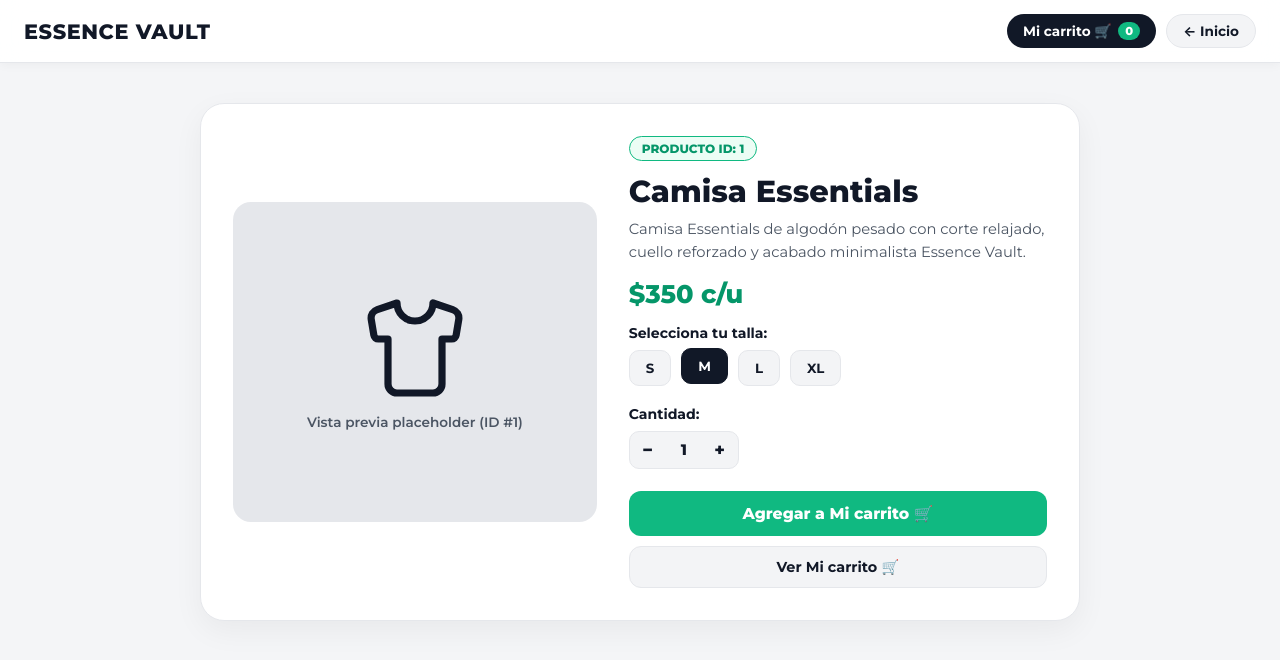
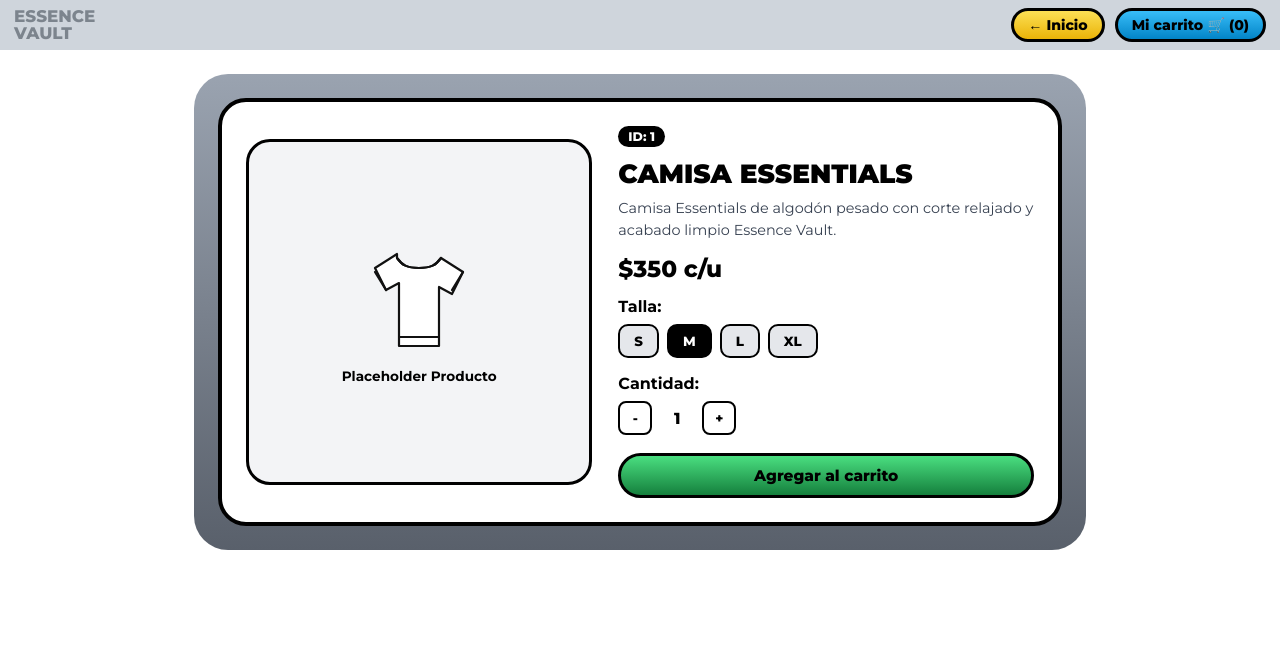
Before and after one commit to EssenceVault/EssenceVault, a plain HTML site: page producto.html in a window 1280 px wide. Drawn offline with Linux system fonts and the light colour scheme.

Commit message:
producto.html

```diff
--- a/producto.html
+++ b/producto.html
@@ -4,315 +4,228 @@
   <meta charset="UTF-8" />
   <meta name="viewport" content="width=device-width, initial-scale=1.0" />
   <title>Camisa Essentials — Essence Vault</title>
+  <link rel="preconnect" href="https://fonts.googleapis.com" />
+  <link rel="preconnect" href="https://fonts.gstatic.com" crossorigin />
+  <link href="https://fonts.googleapis.com/css2?family=Montserrat:wght@400;500;600;700;800;900&display=swap" rel="stylesheet" />
   <style>
-    @import url('https://fonts.googleapis.com/css2?family=Montserrat:wght@400;500;600;700;800;900&display=swap');
-
     * {
       box-sizing: border-box;
       margin: 0;
       padding: 0;
-      font-family: "Montserrat", system-ui, -apple-system, BlinkMacSystemFont, "Segoe UI", Roboto, sans-serif;
+      font-family: "Montserrat", sans-serif;
     }
 
     body {
-      background-color: #f4f5f7;
-      color: #111827;
+      background-color: #ffffff;
+      color: #000000;
       min-height: 100vh;
+      animation: fadeInPage 0.35s ease;
     }
 
-    .fade-up {
-      opacity: 0;
-      transform: translateY(18px);
-      transition: opacity 0.55s cubic-bezier(0.22, 1, 0.36, 1),
-                  transform 0.55s cubic-bezier(0.22, 1, 0.36, 1);
-    }
-
-    .fade-up.visible {
-      opacity: 1;
-      transform: translateY(0);
+    @keyframes fadeInPage {
+      from { opacity: 0.3; }
+      to { opacity: 1; }
     }
 
     .topbar {
-      background-color: rgba(255, 255, 255, 0.92);
-      backdrop-filter: blur(12px);
-      border-bottom: 1px solid #e5e7eb;
-      padding: 14px 24px;
+      background-color: #cfd5dc;
+      padding: 8px 14px;
       display: flex;
       align-items: center;
       justify-content: space-between;
       gap: 12px;
-      box-shadow: 0 2px 10px rgba(0, 0, 0, 0.04);
+      flex-wrap: wrap;
     }
 
     .brand {
-      color: #111827;
-      font-size: 1.3rem;
+      color: #7c848d;
+      font-size: 1.05rem;
       font-weight: 800;
-      letter-spacing: 0.6px;
-      text-transform: uppercase;
+      line-height: 1;
       text-decoration: none;
     }
 
-    .nav-actions {
+    .nav-group {
       display: flex;
       align-items: center;
       gap: 10px;
     }
 
-    .back-btn {
-      background-color: #f3f4f6;
-      color: #111827;
-      border: 1px solid #e5e7eb;
+    .orders-top-btn {
+      background: linear-gradient(180deg, #fce055 0%, #eab308 100%);
+      color: #000000;
+      border: 3px solid #000000;
       border-radius: 999px;
-      padding: 8px 16px;
+      padding: 5px 14px;
+      font-size: 0.88rem;
+      font-weight: 800;
       text-decoration: none;
-      font-weight: 700;
-      font-size: 0.85rem;
-      transition: border-color 0.2s ease, transform 0.18s ease;
     }
 
-    .back-btn:hover {
-      border-color: #10b981;
-      transform: translateX(-2px);
-    }
-
-    .cart-btn {
-      background-color: #111827;
-      color: #ffffff;
+    .cart-top-btn {
+      background: linear-gradient(180deg, #38bdf8 0%, #0284c7 100%);
+      color: #000000;
+      border: 3px solid #000000;
       border-radius: 999px;
-      padding: 8px 16px;
+      padding: 5px 14px;
+      font-size: 0.88rem;
+      font-weight: 800;
       text-decoration: none;
-      font-weight: 700;
-      font-size: 0.85rem;
-      display: flex;
-      align-items: center;
-      gap: 7px;
-      transition: background-color 0.2s ease, transform 0.18s ease;
-    }
-
-    .cart-btn:hover {
-      background-color: #1f2937;
-      transform: translateY(-1px);
-    }
-
-    .cart-count {
-      background-color: #10b981;
-      color: #ffffff;
-      font-size: 0.72rem;
-      font-weight: 800;
-      padding: 2px 7px;
-      border-radius: 999px;
     }
 
     .container {
       max-width: 920px;
-      margin: 40px auto;
-      padding: 0 20px;
+      margin: 24px auto;
+      padding: 0 14px 48px;
     }
 
-    .product-panel {
-      background-color: #ffffff;
-      border: 1px solid #e5e7eb;
-      border-radius: 24px;
-      padding: 32px;
-      display: grid;
-      grid-template-columns: 1fr 1.15fr;
-      gap: 32px;
-      align-items: center;
-      box-shadow: 0 10px 30px rgba(0, 0, 0, 0.05);
+    .panel {
+      background: linear-gradient(180deg, #9aa3b0 0%, #59606b 100%);
+      border-radius: 34px;
+      padding: 24px;
     }
 
-    .image-placeholder {
-      background-color: #e5e7eb;
-      border-radius: 18px;
-      height: 320px;
+    .product-box {
+      background-color: #ffffff;
+      border: 4px solid #000000;
+      border-radius: 28px;
+      padding: 24px;
+      display: grid;
+      grid-template-columns: 1fr 1.2fr;
+      gap: 26px;
+      align-items: center;
+    }
+
+    .shirt-preview {
+      background-color: #f3f4f6;
+      border: 3px solid #000000;
+      border-radius: 24px;
+      aspect-ratio: 1 / 1;
       display: flex;
       flex-direction: column;
       align-items: center;
       justify-content: center;
-      gap: 12px;
-      color: #4b5563;
+      gap: 8px;
       font-size: 0.85rem;
-      font-weight: 600;
+      font-weight: 700;
     }
 
-    .image-placeholder svg {
-      transition: transform 0.3s ease;
-    }
-
-    .image-placeholder:hover svg {
-      transform: scale(1.06);
-    }
-
-    .id-badge {
+    .id-tag {
       display: inline-block;
-      background-color: #ecfdf5;
-      border: 1px solid #10b981;
-      color: #059669;
-      padding: 4px 12px;
+      background-color: #000000;
+      color: #ffffff;
+      font-size: 0.78rem;
+      font-weight: 800;
+      padding: 3px 10px;
       border-radius: 999px;
-      font-size: 0.75rem;
-      font-weight: 800;
-      margin-bottom: 12px;
+      margin-bottom: 10px;
     }
 
     .details h1 {
-      font-size: 1.9rem;
-      font-weight: 800;
+      font-size: 1.65rem;
+      font-weight: 900;
+      text-transform: uppercase;
       margin-bottom: 8px;
-      color: #111827;
     }
 
     .details p {
-      color: #4b5563;
-      font-size: 0.92rem;
-      line-height: 1.55;
+      font-size: 0.9rem;
+      color: #374151;
+      line-height: 1.5;
     }
 
     .price {
-      font-size: 1.6rem;
+      font-size: 1.45rem;
       font-weight: 800;
-      color: #059669;
       margin: 14px 0;
     }
 
     .sizes {
       display: flex;
-      gap: 10px;
-      margin: 8px 0 18px;
+      gap: 8px;
+      margin: 8px 0 16px;
     }
 
     .size-btn {
-      background-color: #f3f4f6;
-      color: #111827;
-      border: 1.5px solid #e5e7eb;
+      background-color: #e5e7eb;
+      color: #000000;
+      border: 2.5px solid #000000;
       border-radius: 10px;
-      padding: 9px 16px;
-      font-weight: 700;
+      padding: 7px 14px;
+      font-weight: 800;
       cursor: pointer;
-      transition: all 0.18s ease;
-    }
-
-    .size-btn:hover {
-      border-color: #111827;
     }
 
     .size-btn.active {
-      background-color: #111827;
+      background-color: #000000;
       color: #ffffff;
-      border-color: #111827;
-      transform: translateY(-2px);
     }
 
     .qty-row {
       display: flex;
       align-items: center;
-      gap: 12px;
-      margin: 8px 0 22px;
-    }
-
-    .qty-box {
-      display: inline-flex;
-      align-items: center;
-      background-color: #f3f4f6;
-      border: 1.5px solid #e5e7eb;
-      border-radius: 10px;
-      overflow: hidden;
+      gap: 10px;
+      margin: 8px 0 18px;
     }
 
     .qty-btn {
-      background: none;
-      border: none;
-      width: 36px;
-      height: 36px;
-      font-size: 1.1rem;
+      width: 34px;
+      height: 34px;
+      border: 2.5px solid #000000;
+      border-radius: 8px;
+      background-color: #ffffff;
       font-weight: 800;
       cursor: pointer;
-      color: #111827;
     }
 
-    .qty-btn:hover {
-      background-color: #e5e7eb;
-    }
-
-    .qty-val {
-      min-width: 36px;
+    .qty-num {
+      min-width: 30px;
       text-align: center;
       font-weight: 800;
-      font-size: 0.95rem;
-    }
-
-    .btn-group {
-      display: flex;
-      flex-direction: column;
-      gap: 10px;
     }
 
     .add-btn {
       width: 100%;
-      background-color: #10b981;
-      color: #ffffff;
-      border: none;
-      border-radius: 12px;
-      padding: 13px 18px;
-      font-size: 0.98rem;
+      background: linear-gradient(180deg, #4ade80 0%, #15803d 100%);
+      color: #000000;
+      border: 3px solid #000000;
+      border-radius: 999px;
+      padding: 10px 16px;
+      font-size: 0.96rem;
       font-weight: 800;
       cursor: pointer;
-      transition: background-color 0.2s ease, transform 0.18s ease, box-shadow 0.2s ease;
+      transition: transform 0.15s ease;
     }
 
     .add-btn:hover {
-      background-color: #059669;
-      transform: translateY(-2px);
-      box-shadow: 0 8px 20px rgba(16, 185, 129, 0.3);
+      transform: translateY(-1px);
     }
 
-    .go-cart-link {
-      display: block;
-      text-align: center;
-      width: 100%;
-      background-color: #f3f4f6;
-      color: #111827;
-      border: 1.5px solid #e5e7eb;
-      border-radius: 12px;
-      padding: 11px 18px;
-      font-size: 0.9rem;
-      font-weight: 700;
-      text-decoration: none;
-      transition: border-color 0.2s ease;
-    }
-
-    .go-cart-link:hover {
-      border-color: #111827;
-    }
-
-    .toast-msg {
+    .toast {
       position: fixed;
-      bottom: 22px;
+      bottom: 18px;
       left: 50%;
-      transform: translate(-50%, 24px);
-      background-color: #111827;
+      transform: translate(-50%, 16px);
+      background-color: #000000;
       color: #ffffff;
+      border: 2px solid #4ade80;
       border-radius: 999px;
-      padding: 11px 22px;
-      font-size: 0.88rem;
+      padding: 10px 20px;
+      font-size: 0.86rem;
       font-weight: 700;
       opacity: 0;
       pointer-events: none;
-      z-index: 100;
-      box-shadow: 0 12px 28px rgba(0, 0, 0, 0.25);
-      transition: opacity 0.28s ease, transform 0.28s cubic-bezier(0.22, 1, 0.36, 1);
+      transition: opacity 0.25s ease, transform 0.25s ease;
     }
 
-    .toast-msg.open {
+    .toast.show {
       opacity: 1;
       transform: translate(-50%, 0);
     }
 
     @media (max-width: 680px) {
-      .product-panel {
+      .product-box {
         grid-template-columns: 1fr;
-        padding: 22px;
       }
     }
   </style>
@@ -320,76 +233,68 @@
 <body>
 
   <header class="topbar">
-    <a href="index.html" class="brand">Essence Vault</a>
-    <div class="nav-actions">
-      <a href="carrito.html" class="cart-btn">
-        Mi carrito 🛒
-        <span id="cartBadge" class="cart-count">0</span>
-      </a>
-      <a href="index.html" class="back-btn">&larr; Inicio</a>
+    <a href="index.html" class="brand">ESSENCE<br />VAULT</a>
+    <div class="nav-group">
+      <a href="index.html" class="orders-top-btn">&larr; Inicio</a>
+      <a href="carrito.html" class="cart-top-btn">Mi carrito 🛒 (<span id="cartCount">0</span>)</a>
     </div>
   </header>
 
-  <main class="container fade-up">
-    <div id="productContainer" class="product-panel"></div>
+  <main class="container">
+    <div class="panel">
+      <div id="productContent" class="product-box"></div>
+    </div>
   </main>
 
-  <div id="toastMsg" class="toast-msg">Agregado a Mi carrito</div>
+  <div id="toast" class="toast">Agregado al carrito</div>
 
   <script>
     const catalog = {
       1: {
         id: 1,
-        name: "Camisa Essentials",
+        name: "CAMISA ESSENTIALS",
         price: 350,
-        priceLabel: "$350 c/u",
-        description:
-          "Camisa Essentials de algodón pesado con corte relajado, cuello reforzado y acabado minimalista Essence Vault."
+        description: "Camisa Essentials de algodón pesado con corte relajado y acabado limpio Essence Vault."
       }
     };
 
     const params = new URLSearchParams(window.location.search);
-    const productId = Number(params.get("id")) || 1;
-    const product = catalog[productId];
-    const container = document.getElementById("productContainer");
-    const toastMsg = document.getElementById("toastMsg");
-    const cartBadge = document.getElementById("cartBadge");
+    const id = Number(params.get("id")) || 1;
+    const item = catalog[id];
+    const productContent = document.getElementById("productContent");
+    const cartCountEl = document.getElementById("cartCount");
+    const toast = document.getElementById("toast");
 
-    let selectedSize = "M";
-    let quantity = 1;
+    let size = "M";
+    let qty = 1;
 
-    function refreshCartBadge() {
+    function updateBadge() {
       const cart = JSON.parse(localStorage.getItem("essence_cart") || "[]");
-      const totalQty = cart.reduce((sum, item) => sum + (item.qty || 1), 0);
-      cartBadge.textContent = totalQty;
+      cartCountEl.textContent = cart.reduce((s, x) => s + (x.qty || 1), 0);
     }
 
-    if (!product) {
-      container.innerHTML = `
-        <div style="grid-column: 1 / -1;">
-          <h1>Producto no encontrado (id=${productId})</h1>
-          <p style="margin-top: 8px;">Placeholder reservado para futuros lanzamientos.</p>
+    if (!item) {
+      productContent.innerHTML = `<div><h1>Producto no encontrado (id=${id})</h1></div>`;
+    } else {
+      productContent.innerHTML = `
+        <div class="shirt-preview">
+          <svg width="120" height="120" viewBox="0 0 120 120" fill="none" stroke="#111111" stroke-width="2.2" stroke-linecap="round" stroke-linejoin="round">
+            <path d="M38 18c5 7 10 10 22 10s17-3 22-10l22 14-11 22-13-7v59H40V43l-13 7-11-22 22-14z" fill="#ffffff"/>
+            <path d="M38 18c5 7 10 10 22 10s17-3 22-10" />
+            <path d="M16 32l11 18" />
+            <path d="M104 32L93 50" />
+            <path d="M40 97h40" />
+          </svg>
+          <span>Placeholder Producto</span>
         </div>
-      `;
-    } else {
-      document.title = `${product.name} — Essence Vault`;
-
-      container.innerHTML = `
-        <div class="image-placeholder">
-          <svg width="108" height="108" viewBox="0 0 24 24" fill="none" stroke="#111827" stroke-width="1.6" stroke-linecap="round" stroke-linejoin="round">
-            <path d="M20.38 3.46 16 2a4 4 0 0 1-8 0L3.62 3.46a2 2 0 0 0-1.34 2.23l.58 3.47a1 1 0 0 0 .99.84H6v10c0 1.1.9 2 2 2h8a2 2 0 0 0 2-2V10h2.15a1 1 0 0 0 .99-.84l.58-3.47a2 2 0 0 0-1.34-2.23z"/>
-          </svg>
-          <span>Vista previa placeholder (ID #${product.id})</span>
-        </div>
-
         <div class="details">
-          <span class="id-badge">PRODUCTO ID: ${product.id}</span>
-          <h1>${product.name}</h1>
-          <p>${product.description}</p>
-          <div class="price">${product.priceLabel}</div>
+          <span class="id-tag">ID: ${item.id}</span>
+          <h1>${item.name}</h1>
+          <p>${item.description}</p>
+          <div class="price">$${item.price} c/u</div>
 
           <div>
-            <strong style="font-size: 0.88rem;">Selecciona tu talla:</strong>
+            <strong>Talla:</strong>
             <div class="sizes">
               <button type="button" class="size-btn" data-size="S">S</button>
               <button type="button" class="size-btn active" data-size="M">M</button>
@@ -399,79 +304,56 @@
           </div>
 
           <div>
-            <strong style="font-size: 0.88rem;">Cantidad:</strong>
+            <strong>Cantidad:</strong>
             <div class="qty-row">
-              <div class="qty-box">
-                <button type="button" class="qty-btn" id="decQty">&minus;</button>
-                <span class="qty-val" id="qtyDisplay">1</span>
-                <button type="button" class="qty-btn" id="incQty">+</button>
-              </div>
+              <button type="button" class="qty-btn" id="minusBtn">-</button>
+              <span class="qty-num" id="qtyText">1</span>
+              <button type="button" class="qty-btn" id="plusBtn">+</button>
             </div>
           </div>
 
-          <div class="btn-group">
-            <button type="button" class="add-btn" id="addToCartBtn">
-              Agregar a Mi carrito 🛒
-            </button>
-            <a href="carrito.html" class="go-cart-link">
-              Ver Mi carrito 🛒
-            </a>
-          </div>
+          <button type="button" class="add-btn" id="addBtn">Agregar al carrito</button>
         </div>
       `;
 
-      document.querySelectorAll(".size-btn").forEach((btn) => {
-        btn.addEventListener("click", () => {
-          document.querySelectorAll(".size-btn").forEach((b) => b.classList.remove("active"));
-          btn.classList.add("active");
-          selectedSize = btn.dataset.size;
+      document.querySelectorAll(".size-btn").forEach((b) => {
+        b.addEventListener("click", () => {
+          document.querySelectorAll(".size-btn").forEach((x) => x.classList.remove("active"));
+          b.classList.add("active");
+          size = b.dataset.size;
         });
       });
 
-      const qtyDisplay = document.getElementById("qtyDisplay");
-      document.getElementById("decQty").addEventListener("click", () => {
-        if (quantity > 1) {
-          quantity -= 1;
-          qtyDisplay.textContent = quantity;
+      const qtyText = document.getElementById("qtyText");
+      document.getElementById("minusBtn").addEventListener("click", () => {
+        if (qty > 1) {
+          qty -= 1;
+          qtyText.textContent = qty;
         }
       });
 
-      document.getElementById("incQty").addEventListener("click", () => {
-        quantity += 1;
-        qtyDisplay.textContent = quantity;
+      document.getElementById("plusBtn").addEventListener("click", () => {
+        qty += 1;
+        qtyText.textContent = qty;
       });
 
-      document.getElementById("addToCartBtn").addEventListener("click", () => {
+      document.getElementById("addBtn").addEventListener("click", () => {
         const cart = JSON.parse(localStorage.getItem("essence_cart") || "[]");
-        const existingIndex = cart.findIndex(
-          (item) => item.id === product.id && item.size === selectedSize
-        );
-
-        if (existingIndex > -1) {
-          cart[existingIndex].qty += quantity;
+        const found = cart.find((c) => c.id === item.id && c.size === size);
+        if (found) {
+          found.qty += qty;
         } else {
-          cart.push({
-            id: product.id,
-            name: product.name,
-            price: product.price,
-            size: selectedSize,
-            qty: quantity
-          });
+          cart.push({ id: item.id, name: item.name, price: item.price, size, qty });
         }
-
         localStorage.setItem("essence_cart", JSON.stringify(cart));
-        refreshCartBadge();
-
-        toastMsg.textContent = `Agregado: ${quantity}x ${product.name} (${selectedSize})`;
-        toastMsg.classList.add("open");
-        setTimeout(() => toastMsg.classList.remove("open"), 2600);
+        updateBadge();
+        toast.textContent = `Agregado: ${qty}x ${item.name} (${size})`;
+        toast.classList.add("show");
+        setTimeout(() => toast.classList.remove("show"), 2200);
       });
     }
 
-    refreshCartBadge();
-    setTimeout(() => {
-      document.querySelectorAll(".fade-up").forEach((el) => el.classList.add("visible"));
-    }, 60);
+    updateBadge();
   </script>
 </body>
 </html>
```
